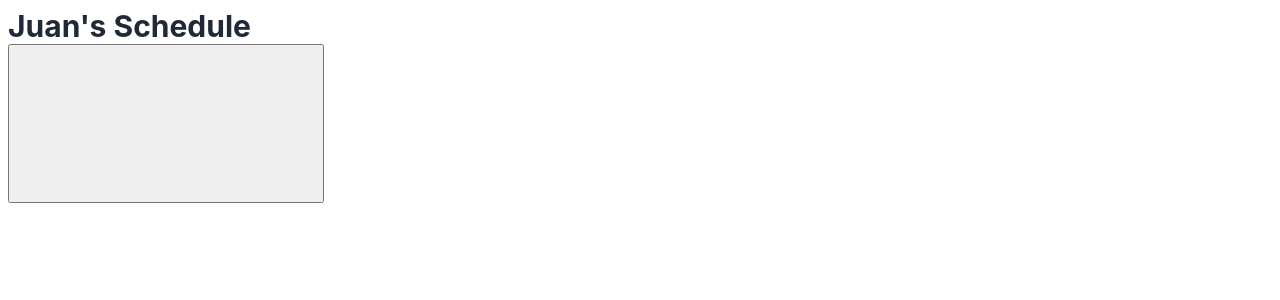
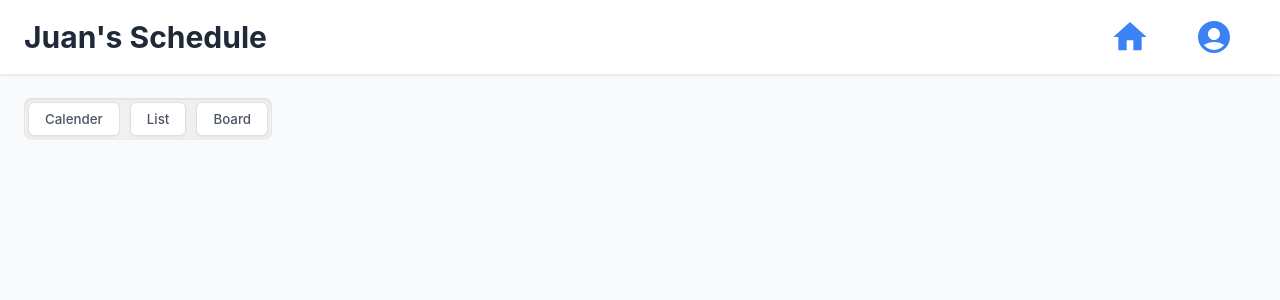
Before and after one commit to cruzjuan298/EasyBook, a Next.js app in the folder frontend/: page /dashboard in a window 1280 px wide. Shown: the top 300 px of the page. Built offline with nearby package versions, Linux system fonts and the light colour scheme.

Commit message:
implement header and toggle UI

```diff
--- a/frontend/src/app/dashboard/page.js
+++ b/frontend/src/app/dashboard/page.js
@@ -11,11 +11,25 @@ export default function DashboardPage(){
 
 
     return(
-        <div className="dashboard-div" id="navbar">
-            <h1 id={styles.title}>Juan's Schedule</h1>
-            <button type="button" class={styles.button}>
-                <svg></svg>
-            </button>
+        <div className={styles.dashboardDiv}>
+            <header className={styles.dashboardHeader}>
+                <div className={styles.titleDiv}>
+                    <h1 className={styles.title}>Juan's Schedule</h1>
+                </div>
+                <div className={styles.iconDiv}>
+                    <button type="button" className={styles.button}>
+                        <svg xmlns="http://www.w3.org/2000/svg" height="40px" viewBox="0 0 24 24" width="40px" fill="#3b82f6"><path d="M0 0h24v24H0z" fill="none"/><path d="M10 20v-6h4v6h5v-8h3L12 3 2 12h3v8z"/></svg>
+                    </button>
+                    <button type="button" className={styles.button}>
+                      <svg xmlns="http://www.w3.org/2000/svg" enable-background="new 0 0 20 20" height="40px" viewBox="0 0 20 20" width="40px" fill="#3b82f6"><g><rect fill="none" height="20" width="20"/></g><g><g><path d="M10 2c-4.42 0-8 3.58-8 8s3.58 8 8 8 8-3.58 8-8-3.58-8-8-8zm0 3.5c1.66 0 3 1.34 3 3s-1.34 3-3 3-3-1.34-3-3 1.34-3 3-3zm0 11c-2.05 0-3.87-.95-5.07-2.44 1.45-.98 3.19-1.56 5.07-1.56s3.62.58 5.07 1.56c-1.2 1.49-3.02 2.44-5.07 2.44z"/></g></g></svg>
+                    </button>
+                </div>
+            </header>
+                <div className={styles.dashboardToggle} id={styles.dashboardView}>
+                    <button type="button" className={styles.toggleButton}>Calender</button>
+                    <button type="button" className={styles.toggleButton}>List</button>
+                    <button type="button" className={styles.toggleButton}>Board</button>
+                </div>
         </div>
     )
 }
--- a/frontend/src/app/dashboard/page.module.css
+++ b/frontend/src/app/dashboard/page.module.css
@@ -1,9 +1,71 @@
-#title {
+.dashboardDiv {
+    min-height: 100vh;
+}
+.dashboardHeader{
+    display: flex;
+    justify-content: space-between;
+    padding-top: 1rem;
+    padding-bottom: 1rem;
+    align-items: center;
+    background-color: white;
+    position: sticky;
+    top: 0;
+    width: 100%;
+    box-shadow: 0 1px 4px rgba(0, 0, 0, 0.1);
+}
+
+.titleDiv{
+    padding-left: 1.5rem;
+}
+
+.iconDiv {
+    padding-right: 1.5rem;
+    display: flex;
+}
+
+.title {
     font-size: 30px;
     font-weight: 700;
     margin: 0;
 }
 
-button{
-    size: 15px;
+.button{
+    background: none;
+    cursor: pointer;
+    border: none;
+    display: flex;
+    align-items: center;
+    justify-content: center;
+    margin-left: 1rem;
+    margin-right: 1rem;
 }
+
+
+.dashboardToggle {
+    display: flex;
+    gap: 10px;
+    background-color: #f0f0f0;
+    border-radius: 8px;
+    box-shadow: inset 0 1px 3px rgba(0,0,0,0.1);
+    width: fit-content;
+    padding: 0.25rem;
+    margin: 1.5rem 0 1.5rem 1.5rem /* top right bottom left*/
+}
+
+.toggleButton {
+    background-color: white;
+    border: 1px solid #e0e0e0;
+    padding: 8px 16px;
+    border-radius: 6px;
+    font-weight: 500;
+    font-family: inherit;
+    color: rgb(75 85 99);
+    cursor: pointer;
+    transition: background-color 0.2s ease, border-color 0.2s ease, color 0.2s ease;
+    box-shadow: 0 1px 2px rgba(0,0,0,0.05);
+
+    &:hover {
+        background-color: #f5f5f5;
+        border-color: #d0d0d0;
+    }
+}
--- a/frontend/src/app/globals.css
+++ b/frontend/src/app/globals.css
@@ -1,4 +1,7 @@
-body {
+html, body {
     font-family: 'Inter', sans-serif;
     color: rgb(31 41 55 / var(--tw-text-opacity, 1));
+    padding: 0;
+    margin: 0;
+    background-color: #f8fafc;
 }
--- a/frontend/src/app/layout.js
+++ b/frontend/src/app/layout.js
@@ -8,6 +8,12 @@ export const metadata = {
 export default function RootLayout({ children }) {
   return (
     <html lang="en">
+      <head>
+        <link
+        href="https://fonts.googleapis.com/icon?family=Material+Icons"
+        rel="stylesheet"
+        />
+      </head>
       <body>
         {children}
       </body>
--- a/frontend/src/components/CalenderView/CalenderView.js
+++ b/frontend/src/components/CalenderView/CalenderView.js
@@ -1,4 +1,4 @@
-import styles from "./calenderview.module.css"
+import styles from "./calenderView.module.css"
 
 export default function CalenderView() {
     return(
```
